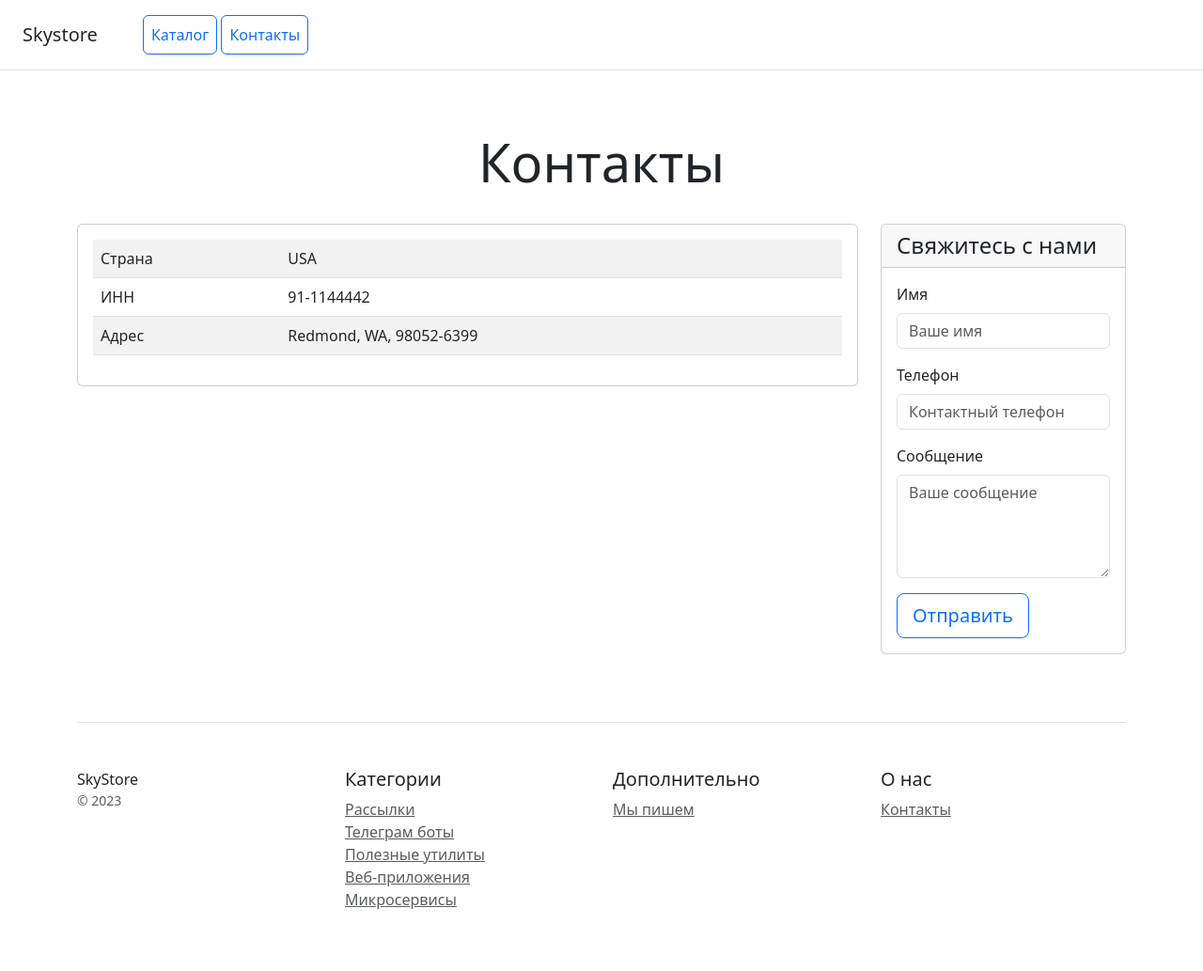
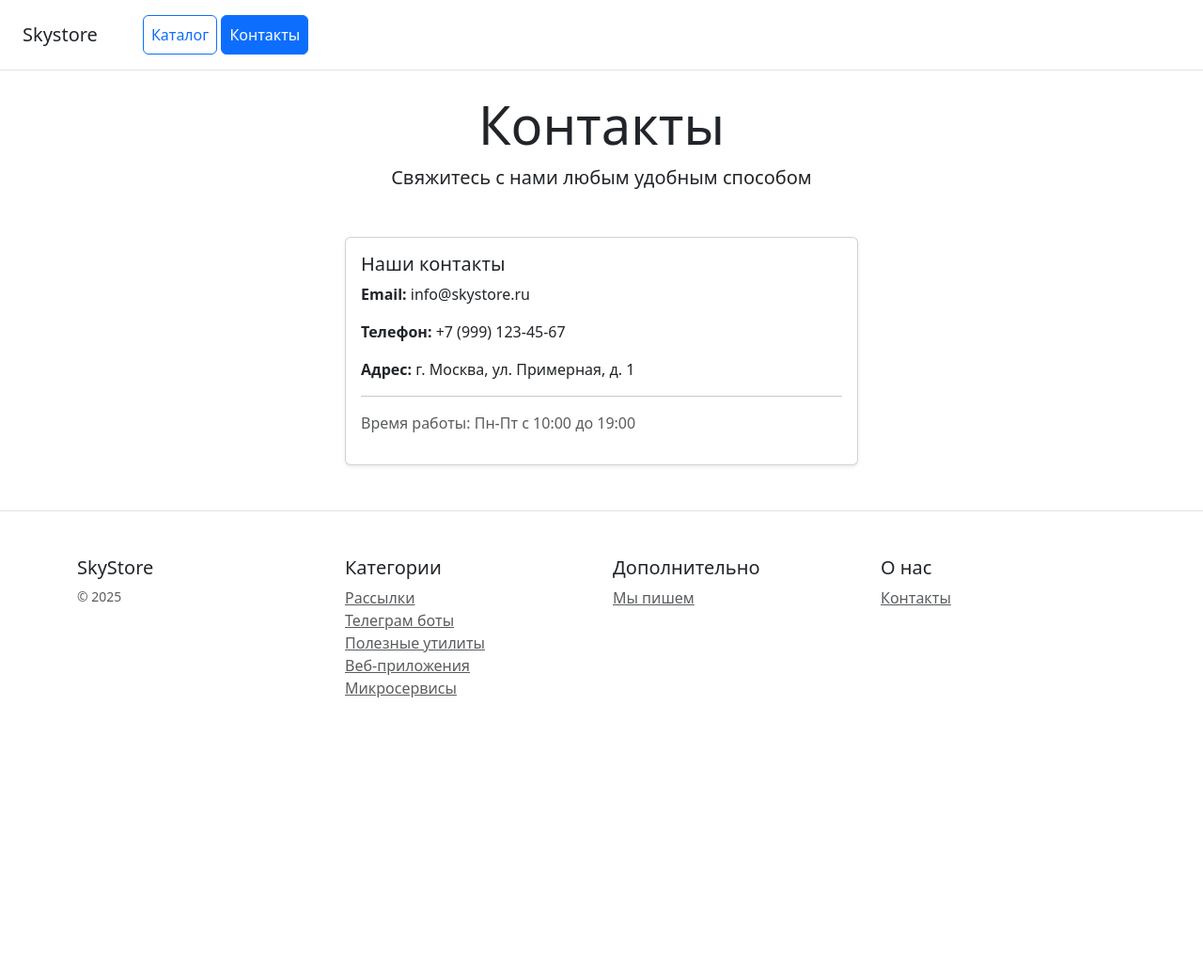
Before and after one commit to KirlRj/Skypro_Homework_Django, a Django app: page /contacts/ in a window 1280 px wide. Shown: the whole page at 94% size. After the commit the page ends 742 px from the top, so only its background shows below. Run offline with Django 5.2, Linux system fonts and the light colour scheme.

Commit message:
добавление нового функицонала согласно заданию

```diff
--- a/catalog/admin.py
+++ b/catalog/admin.py
@@ -4,7 +4,7 @@ from catalog.models import Product,Category
 
 @admin.register(Product)
 class ProductAdmin(admin.ModelAdmin):
-    list_display = ('id', 'name', 'price', 'category')
+    list_display = ('id', 'name', 'price', 'category','image')
     list_filter = ('category',)
     search_fields = ('name','description')
 
--- /dev/null
+++ b/catalog/templates/base.html
@@ -0,0 +1,55 @@
+<!DOCTYPE html>
+<html lang="ru">
+<head>
+    <meta charset="utf-8">
+    <meta name="viewport" content="width=device-width, initial-scale=1">
+    <title>{% block title %}Skystore{% endblock %}</title>
+    <link href="https://cdn.jsdelivr.net/npm/bootstrap@5.3.0/dist/css/bootstrap.min.css" rel="stylesheet">
+    {% block extra_css %}{% endblock %}
+</head>
+<body>
+
+    {% include 'includes/menu.html' %}
+
+    <main>
+        {% block content %}
+        {% endblock %}
+    </main>
+
+    <footer class="pt-4 my-md-5 pt-md-5 border-top">
+        <div class="container">
+            <div class="row">
+                <div class="col-12 col-md">
+                    <h5>SkyStore</h5>
+                    <small class="d-block mb-3 text-muted">&copy; 2025</small>
+                </div>
+                <div class="col-6 col-md">
+                    <h5>Категории</h5>
+                    <ul class="list-unstyled text-small">
+                        <li><a class="text-muted" href="#">Рассылки</a></li>
+                        <li><a class="text-muted" href="#">Телеграм боты</a></li>
+                        <li><a class="text-muted" href="#">Полезные утилиты</a></li>
+                        <li><a class="text-muted" href="#">Веб-приложения</a></li>
+                        <li><a class="text-muted" href="#">Микросервисы</a></li>
+                    </ul>
+                </div>
+                <div class="col-6 col-md">
+                    <h5>Дополнительно</h5>
+                    <ul class="list-unstyled text-small">
+                        <li><a class="text-muted" href="#">Мы пишем</a></li>
+                    </ul>
+                </div>
+                <div class="col-6 col-md">
+                    <h5>О нас</h5>
+                    <ul class="list-unstyled text-small">
+                        <li><a class="text-muted" href="{% url 'catalog:contacts' %}">Контакты</a></li>
+                    </ul>
+                </div>
+            </div>
+        </div>
+    </footer>
+
+    <script src="https://cdn.jsdelivr.net/npm/bootstrap@5.3.0/dist/js/bootstrap.bundle.min.js"></script>
+    {% block extra_js %}{% endblock %}
+</body>
+</html>
--- a/catalog/templates/contacts.html
+++ b/catalog/templates/contacts.html
@@ -1,114 +1,29 @@
-<!doctype html>
-<html lang="en">
-<head>
-    <meta charset="utf-8">
-    <meta name="viewport" content="width=device-width, initial-scale=1">
-    <title>Контакты - Skystore</title>
-    <!-- Bootstrap CSS -->
-    <link href="https://cdn.jsdelivr.net/npm/bootstrap@5.3.0/dist/css/bootstrap.min.css" rel="stylesheet">
-</head>
-<body>
-<div class="d-flex flex-column flex-md-row align-items-center p-3 px-md-4 mb-3 bg-white border-bottom box-shadow">
-    <h5 class="my-0 mr-md-auto font-weight-normal">Skystore</h5>
-    <nav class="ms-5">
-        <a class="p-2 btn btn-outline-primary" href="/">Каталог</a>
-        <a class="p-2 btn btn-outline-primary" href="/contacts/">Контакты</a>
-    </nav>
-</div>
+{% extends 'base.html' %}
 
-<div class="pricing-header px-3 py-3 pt-md-5 pb-md-4 mx-auto text-center">
-    <h1 class="display-4">Контакты</h1>
-</div>
+{% block title %}Контакты - Skystore{% endblock %}
 
-<div class="container">
-    {% if message %}
-    <div class="alert alert-success alert-dismissible fade show" role="alert">
-        {{ message }}
-        <button type="button" class="btn-close" data-bs-dismiss="alert" aria-label="Close"></button>
+{% block content %}
+<div class="container mt-4">
+    <div class="text-center mb-5">
+        <h1 class="display-4">Контакты</h1>
+        <p class="lead">Свяжитесь с нами любым удобным способом</p>
     </div>
-    {% endif %}
 
-    <div class="row text-start">
-        <div class="col-lg-9 col-md-6 col-sm-12">
-            <div class="card mb-4 box-shadow">
+    <div class="row">
+        <div class="col-md-6 mx-auto">
+            <div class="card shadow-sm">
                 <div class="card-body">
-                    <table class="table table-striped">
-                        <tr>
-                            <td class="w-25">Страна</td>
-                            <td>USA</td>
-                        </tr>
-                        <tr>
-                            <td class="w-25">ИНН</td>
-                            <td>91-1144442</td>
-                        </tr>
-                        <tr>
-                            <td class="w-25">Адрес</td>
-                            <td>Redmond, WA, 98052-6399</td>
-                        </tr>
-                    </table>
-                </div>
-            </div>
-        </div>
-        <div class="col-lg-3 col-md-6 col-sm-12">
-            <div class="card mb-4 box-shadow">
-                <div class="card-header">
-                    <h4 class="my-0 font-weight-normal">Свяжитесь с нами</h4>
-                </div>
-                <div class="card-body">
-                    <form method="post" action="">
-                        {% csrf_token %}
-                        <div class="mb-3">
-                            <label for="name" class="form-label">Имя</label>
-                            <input type="text" name="name" class="form-control" id="name" placeholder="Ваше имя" required>
-                        </div>
-                        <div class="mb-3">
-                            <label for="phone" class="form-label">Телефон</label>
-                            <input type="tel" name="phone" class="form-control" id="phone" placeholder="Контактный телефон" required>
-                        </div>
-                        <div class="mb-3">
-                            <label for="message" class="form-label">Сообщение</label>
-                            <textarea name="message" class="form-control" id="message" placeholder="Ваше сообщение" rows="4" required></textarea>
-                        </div>
-                        <button type="submit" class="btn btn-lg btn-block btn-outline-primary">Отправить</button>
-                    </form>
+                    <h5 class="card-title">Наши контакты</h5>
+                    <ul class="list-unstyled">
+                        <li class="mb-3"> <strong>Email:</strong> info@skystore.ru</li>
+                        <li class="mb-3"> <strong>Телефон:</strong> +7 (999) 123-45-67</li>
+                        <li class="mb-3"> <strong>Адрес:</strong> г. Москва, ул. Примерная, д. 1</li>
+                    </ul>
+                    <hr>
+                    <p class="text-muted">Время работы: Пн-Пт с 10:00 до 19:00</p>
                 </div>
             </div>
         </div>
     </div>
-
-    <footer class="pt-4 my-md-5 pt-md-5 border-top">
-        <div class="row">
-            <div class="col-12 col-md">
-                SkyStore
-                <small class="d-block mb-3 text-muted">&copy; 2023</small>
-            </div>
-            <div class="col-6 col-md">
-                <h5>Категории</h5>
-                <ul class="list-unstyled text-small">
-                    <li><a class="text-muted" href="#">Рассылки</a></li>
-                    <li><a class="text-muted" href="#">Телеграм боты</a></li>
-                    <li><a class="text-muted" href="#">Полезные утилиты</a></li>
-                    <li><a class="text-muted" href="#">Веб-приложения</a></li>
-                    <li><a class="text-muted" href="#">Микросервисы</a></li>
-                </ul>
-            </div>
-            <div class="col-6 col-md">
-                <h5>Дополнительно</h5>
-                <ul class="list-unstyled text-small">
-                    <li><a class="text-muted" href="#">Мы пишем</a></li>
-                </ul>
-            </div>
-            <div class="col-6 col-md">
-                <h5>О нас</h5>
-                <ul class="list-unstyled text-small">
-                    <li><a class="text-muted" href="/contacts/">Контакты</a></li>
-                </ul>
-            </div>
-        </div>
-    </footer>
 </div>
-
-<!-- Bootstrap JS -->
-<script src="https://cdn.jsdelivr.net/npm/bootstrap@5.3.0/dist/js/bootstrap.bundle.min.js"></script>
-</body>
-</html>
+{% endblock %}
--- /dev/null
+++ b/catalog/templates/includes/menu.html
@@ -0,0 +1,15 @@
+<div class="d-flex flex-column flex-md-row align-items-center p-3 px-md-4 mb-3 bg-white border-bottom box-shadow">
+    <h5 class="my-0 mr-md-auto font-weight-normal">
+        <a href="{% url 'catalog:home' %}" class="text-decoration-none text-dark">Skystore</a>
+    </h5>
+    <nav class="ms-5">
+        <a class="p-2 btn btn-outline-primary {% if request.resolver_match.url_name == 'home' %}active{% endif %}"
+           href="{% url 'catalog:home' %}">
+            Каталог
+        </a>
+        <a class="p-2 btn btn-outline-primary {% if request.resolver_match.url_name == 'contacts' %}active{% endif %}"
+           href="{% url 'catalog:contacts' %}">
+            Контакты
+        </a>
+    </nav>
+</div>
--- a/catalog/urls.py
+++ b/catalog/urls.py
@@ -1,10 +1,10 @@
 from django.urls import path
-from catalog.apps import CatalogConfig
-from catalog.views import home, contacts
+from catalog.views import home, contacts, product_detail
 
-app_name = CatalogConfig.name
+app_name = 'catalog'
 
 urlpatterns = [
     path("", home, name="home"),
     path("contacts/", contacts, name="contacts"),
+    path('product/<int:pk>/', product_detail, name='product_detail'),
 ]
--- a/catalog/views.py
+++ b/catalog/views.py
@@ -1,10 +1,25 @@
-from django.shortcuts import render
+from django.shortcuts import render,  get_object_or_404
+from catalog.models import Product
 
 
-# Create your views here.
 def home(request):
-    return render(request, "home.html")
+    products = Product.objects.select_related('category').all()
+    for product in products:
+        if len(product.description) < 100:
+            product.short_description = product.description[:100] + '...'
+        else:
+            product.short_description = product.description
+    context = {'products': products,}
+    return render(request, "home.html",context)
 
+def product_detail(request, pk):
+
+    product = get_object_or_404(Product, id=pk)
+
+    context = {
+        'product': product,
+    }
+    return render(request, 'product_detail.html', context)
 
 def contacts(request):
     if request.method == "POST":
--- a/config/urls.py
+++ b/config/urls.py
@@ -19,6 +19,7 @@ from django.conf import settings
 from django.conf.urls.static import static
 from django.contrib import admin
 from django.urls import path, include
+from catalog import views
 
 urlpatterns = [
     path("admin/", admin.site.urls),
```
Also changed, not shown: catalog/templates/home.html (+33 -63 lines), catalog/templates/product_detail.html (added, +61 -0 lines).
